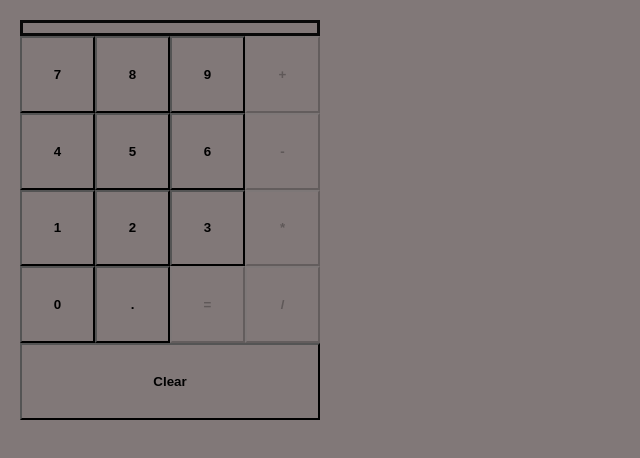
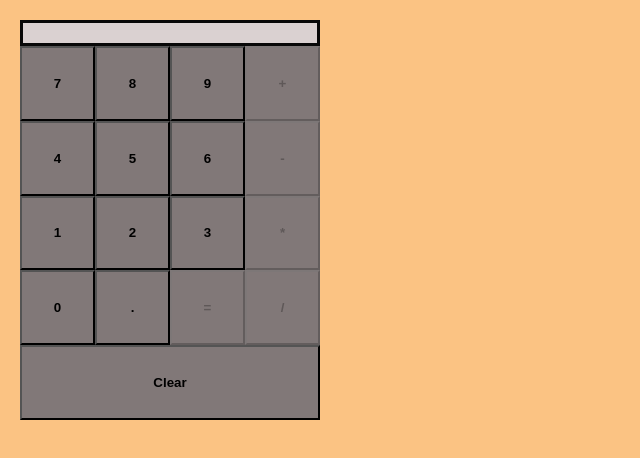
Before and after one commit to SSashinn/calculator, a plain HTML site: page index.html in a window 1280 px wide. Both pictures are taken after a click on the button "Clear". Shown: the whole page, without its empty margins (0-640 px from the left). Drawn offline with Linux system fonts and the light colour scheme.

Commit message:
Added a clear and point button

```diff
--- a/index.html
+++ b/index.html
@@ -33,7 +33,7 @@
 
     <section class="fourth-row">
         <button class="number" type="button">0</button>
-        <button class="float" type="button">.</button>
+        <button class="number" type="button">.</button>
         <button class="result" type="button">=</button>
         <button class="operator" type="button">/</button>
     </section>
--- a/index.js
+++ b/index.js
@@ -1,8 +1,9 @@
 let var1 = document.querySelector('.var1');
 let var2 = document.querySelector('.var2');
 let sign = document.querySelector('.sign');
-let equal = document.querySelector(".result");
-let show = document.querySelector("#show");
+let equal = document.querySelector('.result');
+let show = document.querySelector('#show');
+let clear = document.querySelector('.clear')
 const oper = document.querySelectorAll('.operator');
 
 
@@ -13,6 +14,8 @@ let operation = sign.textContent;
 variable();
 operator();
 result();
+disappear
+();
 
 
 function variable(){
@@ -30,7 +33,7 @@ function variable(){
                 for (j=0;j<4;j++){
                     oper[j].disabled = false;
                 }
-                variable1 = variable1 + btn[i].textContent;
+                variable1 += btn[i].textContent;
                 show.textContent = variable1;
                 console.log(`Result is ${variable1}`);
 
@@ -51,11 +54,12 @@ function operator() {
     for (let i = 0; i< size; i++){
         oper[i].onclick = () =>{
             // If we select the operator again, the variable already stored will disappear.
+            // So added return to prevent that.
             if (operation.length==1){
-                alert("You have already selected an operator.")
-                // operation = oper[i].textContent;
-                // show.textContent = operation;
-                // console.log(operation)
+                // alert("You have already selected an operator.")
+                operation = oper[i].textContent;
+                show.textContent = operation;
+                console.log(operation)
                 return;
             }
             operation = oper[i].textContent;
@@ -75,6 +79,7 @@ function result(){
     equal.onclick = () =>{
        let result1 = Number(variable1);
        let result2 = Number(variable2);
+
        switch (operation) {
         case '+':
             console.log(result2 + result1);
@@ -106,3 +111,16 @@ function result(){
             oper[j].disabled = true;
             }
     };}
+
+
+function disappear() {
+    clear.onclick = () => {
+        variable1 = '';
+        variable2 = '';
+        operation = '';
+        show.textContent = variable1;
+        for (let j=0; j<4; j++){
+            oper[j].disabled = true;
+            }
+    }
+}
--- a/style.css
+++ b/style.css
@@ -2,7 +2,7 @@
     padding: 0;
     margin: 0;
     box-sizing: border-box;
-    background-color:rgb(129, 120, 120);
+    background-color:rgb(251, 195, 131);
 }
 
 .calculator{
@@ -11,7 +11,6 @@
     height: 400px;
     width: 300px;
     margin: 20px;
-    /* margin-left: 500px; */
 }
 .first-row,
 .second-row,
@@ -26,8 +25,9 @@
 #show{
     width: 300px;
     height:auto;
-    padding: 5px;
+    padding: 10px;
     border: 3px solid rgb(8, 8, 8);
+    background-color: rgb(218, 209, 209);
     word-wrap: break-word;
     /* overflow: scroll; */
 }
@@ -35,4 +35,5 @@ button{
     height: 100%;
     width: 100%;
     font-weight: 800;
+    background-color:rgb(129, 120, 120);
 }
```
